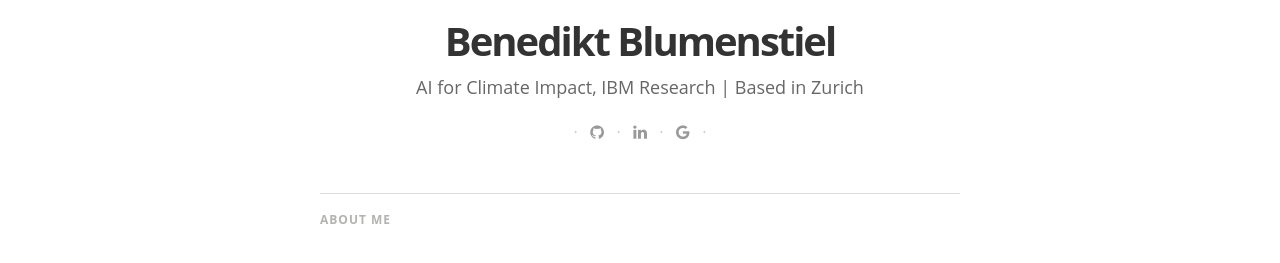
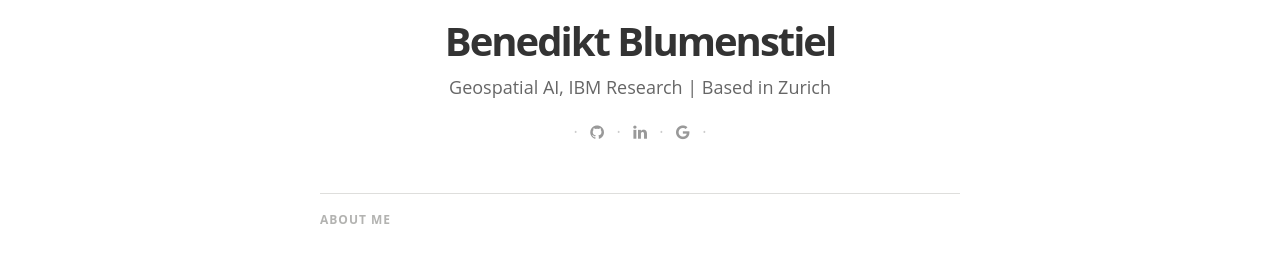
Before and after one commit to blumenstiel/blumenstiel.github.io, a Jekyll site: the page built from index.html, in a window 1280 px wide and 900 px high, scrolled down 333 px. Shown: the part 185-448 px from the top of the window. Built offline with Jekyll 4.4.1, drawn with Linux system fonts in a browser that asks for light colours; nearby versions of some CDN libraries; some web fonts are replaced; the list of posts is cut into pages by our own code.

Commit message:
Update website

```diff
--- a/_config.yml
+++ b/_config.yml
@@ -6,7 +6,7 @@
 # Site settings
 title: "Benedikt Blumenstiel"
 description: > # this means to ignore newlines until "email:"
-   AI for Climate Impact, IBM Research | Based in Zurich
+   Geospatial AI, IBM Research | Based in Zurich
 
 email: benedikt.blumenstiel@live.com
 #blog logo
@@ -25,8 +25,6 @@
 
 url: "blumenstiel.github.io" # the base hostname & protocol for your site
 baseurl: ""
-#used to display twitter cards
-twitter_handle: '@beneblumenstiel'
 
 #fill in disqus shortname to use disqus
 #disqus: disqus-shortname
@@ -56,13 +54,6 @@
     share_url:
     share_title:
     share_link:
-
-#  - icon:	twitter
-#    url:	https://twitter.com/beneblumenstiel
-#    desc:   Twitter
-#    share_url:
-#    share_title:
-#    share_link:
 
 
 # Resume
```
